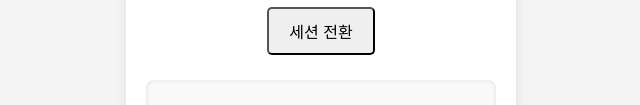
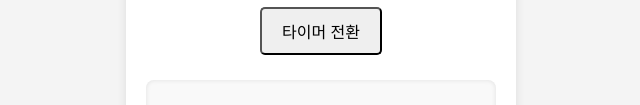
Before and after one commit to saramjh/pomodorotimerKR, a plain HTML site: page index.html in a window 1280 px wide. Shown: the part 615-720 px from the top of the page, without its empty margins (319-959 px from the left). Drawn offline with Linux system fonts and the light colour scheme.

Commit message:
btn fixed

```diff
--- a/index.html
+++ b/index.html
@@ -36,7 +36,7 @@
       <button id="start">시작</button>
       <button id="stop">정지</button>
       <button id="reset">리셋</button>
-      <button id="toggleSession">세션 전환</button>
+      <button id="toggleSession">타이머 전환</button>
     </div>
     <div id="history" class="history">
       <h3>타이머 이력</h3>
```
Also changed, not shown: 1 other file.
